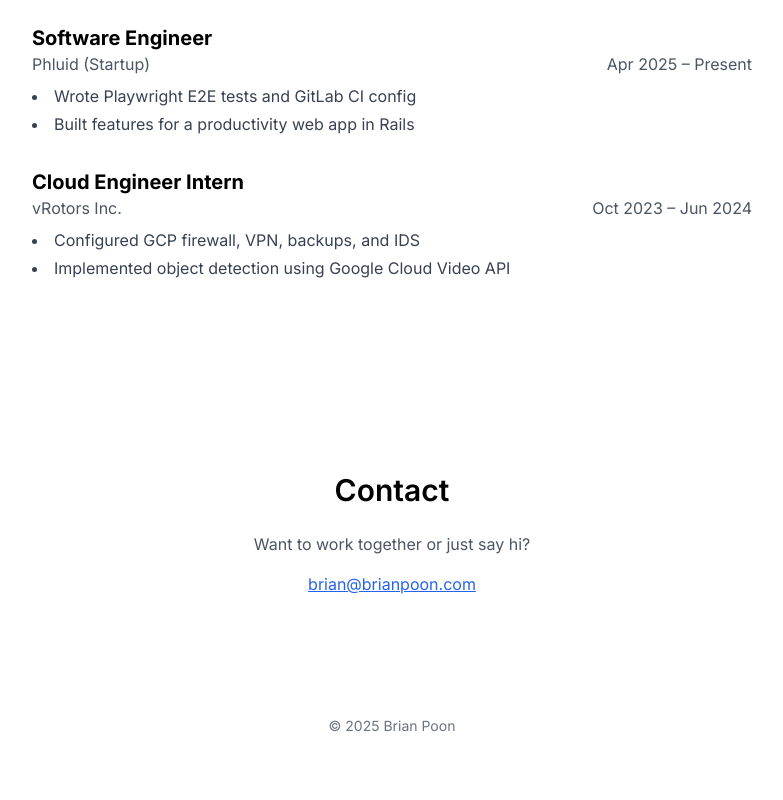
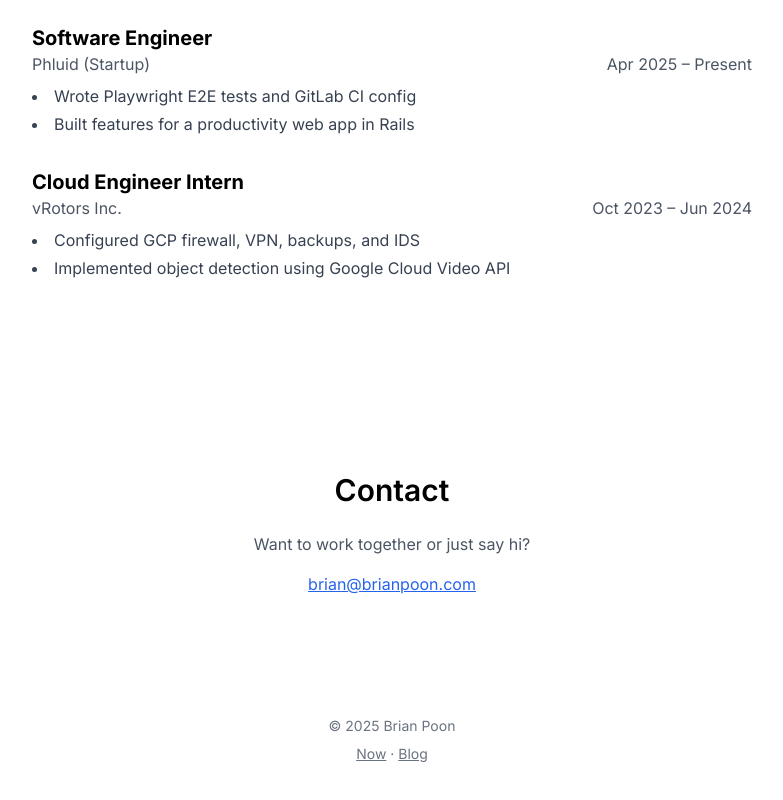
Before and after one commit to Brian-S-Poon/brianpoon.com, a React (Vite) app: page / in a window 1280 px wide. Shown: the part 2066-2866 px from the top of the page, without its empty margins (248-1031 px from the left). Before the commit the page ends 2842 px from the top, so only its background shows below. Built offline with nearby package versions, Linux system fonts and the light colour scheme; the HTML template or start-up script is replaced by a standard one.

Commit message:
added now page and blog page to footer, aligned with current minimalistic style

```diff
--- a/src/components/Footer.jsx
+++ b/src/components/Footer.jsx
@@ -1,9 +1,14 @@
 import React from 'react';
+import { Link } from 'react-router-dom';
 
 export default function Footer() {
   return (
     <footer className="py-10 text-center text-sm text-gray-500 dark:text-gray-600">
       <p>© {new Date().getFullYear()} Brian Poon</p>
+      <p className="mt-2">
+        <Link to="/now" className="underline hover:text-blue-500 dark:hover:text-blue-400">Now</Link> ·{' '}
+        <Link to="/blog" className="underline hover:text-blue-500 dark:hover:text-blue-400">Blog</Link>
+      </p>
     </footer>
   );
 }
```
